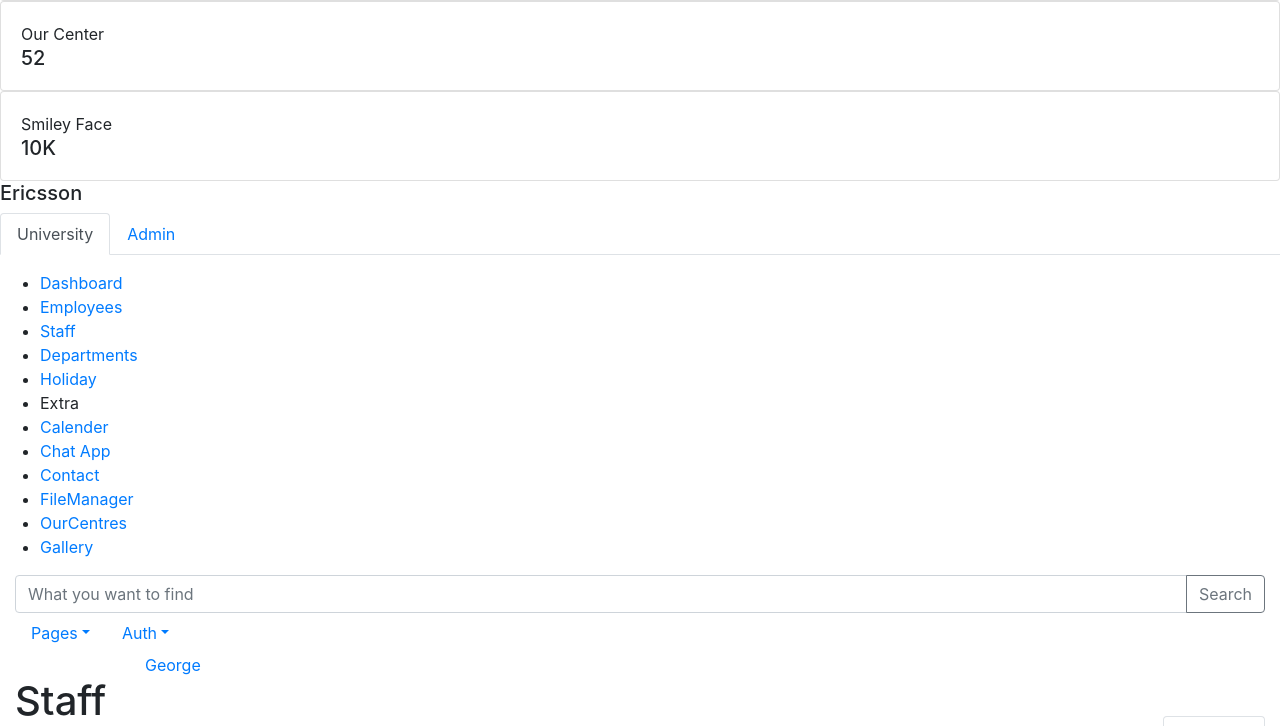
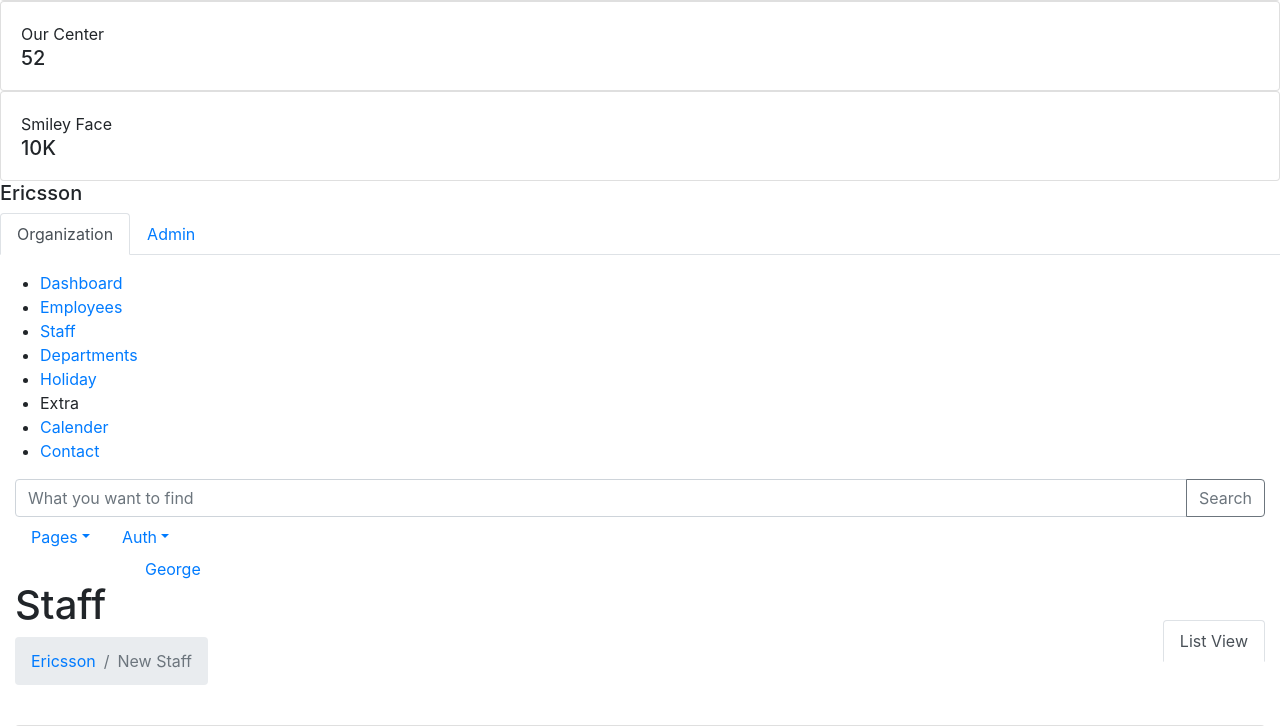
Before and after one commit to ArtiDoltani/Admin_for_organization, a PHP site: page /Admin_for_orgnaization/organization/new_staff.php in a window 1280 px wide. Shown: the part 2863-3589 px from the top of the page. Run offline with PHP 8.4, Linux system fonts and the light colour scheme; data that the repository does not hold is empty; some libraries are stand-ins or nearby versions.

Commit message:
added new Changes

```diff
--- a/backend/employee_crud.php
+++ b/backend/employee_crud.php
@@ -88,7 +88,7 @@
             if (create_employee($folder, $email, $f_name, $l_name, $position, $phone,$tl_id,$dept_id,$em_password)) {
                 echo "<script>
         alert('Employee Added Successfully');
-
+      window.location.href='../organization/employees.php';
         </script>
         ";
             } else {
--- a/backend/login.php
+++ b/backend/login.php
@@ -13,7 +13,7 @@ if($_SERVER['REQUEST_METHOD']=='POST'){
             $_SESSION['loggedin']=true;
             $_SESSION['Email']=$email;
          echo"<script>alert('loggedin');
-         window.location.href='../organization/index.php';
+         window.location.href='../organization/admin_dashboard.php';
          </script>";
         }
         else{
--- /dev/null
+++ b/index.php
@@ -0,0 +1,3 @@
+<?php
+header('location:/Admin_for_organization/organization/all_login.html');
+?>
--- a/organization/app-contact.php
+++ b/organization/app-contact.php
@@ -776,7 +776,7 @@
             <div class="tab-pane fade show active" id="menu-uni" role="tabpanel">
                 <nav class="sidebar-nav">
                     <ul class="metismenu">
-                        <li><a href="index.php"><i class="fa fa-dashboard"></i><span>Dashboard</span></a></li>
+                        <li><a href="admin_dashboard.php"><i class="fa fa-dashboard"></i><span>Dashboard</span></a></li>
                         <li><a href="employees.php"><i class="fa fa-black-tie"></i><span>Employees</span></a></li>
                         <!-- <li><a href="staff.php"><i class="fa fa-user-circle-o"></i><span>Staff</span></a></li> -->
                         <li><a href="departments.php"><i class="fa fa-users"></i><span>Departments</span></a></li>
--- a/organization/attendance.php
+++ b/organization/attendance.php
@@ -232,7 +232,7 @@
                 <ul class="list-group list-unstyled">
                     <li class="list-group-item mb-2">
                         <p>Light Version</p>
-                        <a href="../organization/index.php"><img src="../assets/images/themes/default.png" class="img-fluid" alt="" /></a>
+                        <a href="../organization/admin_dashboard.php"><img src="../assets/images/themes/default.png" class="img-fluid" alt="" /></a>
                     </li>
                     <li class="list-group-item mb-2">
                         <p>Dark Version</p>
--- a/organization/departments.php
+++ b/organization/departments.php
@@ -235,7 +235,7 @@
                 <ul class="list-group list-unstyled">
                     <li class="list-group-item mb-2">
                         <p>Light Version</p>
-                        <a href="../organization/index.php"><img src="../assets/images/themes/default.png" class="img-fluid" alt="" /></a>
+                        <a href="../organization/admin_dashboard.php"><img src="../assets/images/themes/default.png" class="img-fluid" alt="" /></a>
                     </li>
                     <li class="list-group-item mb-2">
                         <p>Dark Version</p>
@@ -775,7 +775,7 @@
             <div class="tab-pane fade show active" id="menu-uni" role="tabpanel">
                 <nav class="sidebar-nav">
                     <ul class="metismenu">
-                        <li><a href="index.php"><i class="fa fa-dashboard"></i><span>Dashboard</span></a></li>
+                        <li><a href="admin_dashboard.php"><i class="fa fa-dashboard"></i><span>Dashboard</span></a></li>
                         <li><a href="employees.php"><i class="fa fa-black-tie"></i><span>Employees</span></a></li>
                         <!-- <li><a href="staff.php"><i class="fa fa-user-circle-o"></i><span>Staff</span></a></li> -->
                         <li class="active"><a href="departments.php"><i class="fa fa-users"></i><span>Departments</span></a></li>
--- a/organization/edit_task.php
+++ b/organization/edit_task.php
@@ -262,7 +262,7 @@ include '../backend/taskboard.php';
                 <div class="tab-pane fade" id="menu-uni" role="tabpanel">
                     <nav class="sidebar-nav">
                         <ul class="metismenu">
-                            <li><a href="index.php"><i class="fa fa-dashboard"></i><span>Dashboard</span></a></li>
+                            <li><a href="admin_dashboard.php"><i class="fa fa-dashboard"></i><span>Dashboard</span></a></li>
                             <li><a href="employees.php"><i class="fa fa-black-tie"></i><span>Employees</span></a></li>
                             <li><a href="staff.php"><i class="fa fa-user-circle-o"></i><span>Staff</span></a></li>
                             <li><a href="departments.php"><i class="fa fa-users"></i><span>Departments</span></a></li>
--- a/organization/employees.php
+++ b/organization/employees.php
@@ -776,7 +776,7 @@
             <div class="tab-pane fade show active" id="menu-uni" role="tabpanel">
                 <nav class="sidebar-nav">
                     <ul class="metismenu">
-                        <li><a href="index.php"><i class="fa fa-dashboard"></i><span>Dashboard</span></a></li>
+                        <li><a href="admin_dashboard.php"><i class="fa fa-dashboard"></i><span>Dashboard</span></a></li>
                         <li class="active"><a href="employees.php"><i class="fa fa-black-tie"></i><span>Employees</span></a></li>
                         <!-- <li><a href="staff.php"><i class="fa fa-user-circle-o"></i><span>Staff</span></a></li> -->
                         <li><a href="departments.php"><i class="fa fa-users"></i><span>Departments</span></a></li>
--- a/organization/events.html
+++ b/organization/events.html
@@ -840,7 +840,8 @@
                 <div class="tab-pane fade show active" id="menu-uni" role="tabpanel">
                     <nav class="sidebar-nav">
                         <ul class="metismenu">
-                            <li><a href="index.php"><i class="fa fa-dashboard"></i><span>Dashboard</span></a></li>
+                            <li><a href="admin_dashboard.php"><i class="fa fa-dashboard"></i><span>Dashboard</span></a>
+                            </li>
                             <li><a href="employees.php"><i class="fa fa-black-tie"></i><span>Employees</span></a>
                             </li>
                             <li><a href="staff.php"><i class="fa fa-user-circle-o"></i><span>Staff</span></a></li>
@@ -852,7 +853,7 @@
                             <!-- <li><a href="app-chat.html"><i class="fa fa-comments-o"></i><span>Chat App</span></a></li> -->
                             <li><a href="app-contact.php"><i class="fa fa-address-book"></i><span>Contact</span></a>
                             </li>
-                            </ul>
+                        </ul>
                     </nav>
                 </div>
                 <div class="tab-pane fade" id="menu-admin" role="tabpanel">
--- a/organization/holiday.php
+++ b/organization/holiday.php
@@ -777,7 +777,7 @@
             <div class="tab-pane fade show active" id="menu-uni" role="tabpanel">
                 <nav class="sidebar-nav">
                     <ul class="metismenu">
-                        <li><a href="index.php"><i class="fa fa-dashboard"></i><span>Dashboard</span></a></li>
+                        <li><a href="admin_dashboard.php"><i class="fa fa-dashboard"></i><span>Dashboard</span></a></li>
                         <li><a href="employees.php"><i class="fa fa-black-tie"></i><span>Employees</span></a></li>
                         <!-- <li><a href="staff.php"><i class="fa fa-user-circle-o"></i><span>Staff</span></a></li> -->
                         <li><a href="departments.php"><i class="fa fa-users"></i><span>Departments</span></a></li>
--- a/organization/leave.php
+++ b/organization/leave.php
@@ -752,7 +752,7 @@
             <div class="tab-pane fade" id="menu-uni" role="tabpanel">
                 <nav class="sidebar-nav">
                     <ul class="metismenu">
-                        <li><a href="index.php"><i class="fa fa-dashboard"></i><span>Dashboard</span></a></li>
+                        <li><a href="admin_dashboard.php"><i class="fa fa-dashboard"></i><span>Dashboard</span></a></li>
                         <li><a href="employees.php"><i class="fa fa-black-tie"></i><span>Employees</span></a></li>
                         <!-- <li><a href="staff.php"><i class="fa fa-user-circle-o"></i><span>Staff</span></a></li> -->
                         <li><a href="departments.php"><i class="fa fa-users"></i><span>Departments</span></a></li>
--- a/organization/new_staff.php
+++ b/organization/new_staff.php
@@ -769,38 +769,33 @@
     <div id="left-sidebar" class="sidebar">
         <h5 class="brand-name">Ericsson<a href="javascript:void(0)" class="menu_option float-right"><i class="icon-grid font-16" data-toggle="tooltip" data-placement="left" title="Grid & List Toggle"></i></a></h5>
         <ul class="nav nav-tabs">
-            <li class="nav-item"><a class="nav-link active" data-toggle="tab" href="#menu-uni">University</a></li>
+            <li class="nav-item"><a class="nav-link active" data-toggle="tab" href="#menu-uni">Organization</a></li>
             <li class="nav-item"><a class="nav-link" data-toggle="tab" href="#menu-admin">Admin</a></li>
         </ul>
         <div class="tab-content mt-3">
             <div class="tab-pane fade show active" id="menu-uni" role="tabpanel">
                 <nav class="sidebar-nav">
                     <ul class="metismenu">
-                        <li><a href="index.php"><i class="fa fa-dashboard"></i><span>Dashboard</span></a></li>
+                        <li><a href="admin_dashboard.php"><i class="fa fa-dashboard"></i><span>Dashboard</span></a></li>
                         <li><a href="employees.php"><i class="fa fa-black-tie"></i><span>Employees</span></a></li>
                         <li class="active"><a href="staff.php"><i class="fa fa-user-circle-o"></i><span>Staff</span></a></li>
-                        <li><a href="departments.html"><i class="fa fa-users"></i><span>Departments</span></a></li>
+                        <li><a href="departments.php"><i class="fa fa-users"></i><span>Departments</span></a></li>
                         <li><a href="holiday.php"><i class="fa fa-bullhorn"></i><span>Holiday</span></a></li>
                         <li class="g_heading">Extra</li>
                         <li><a href="events.html"><i class="fa fa-calendar"></i><span>Calender</span></a></li>
-                        <li><a href="app-chat.html"><i class="fa fa-comments-o"></i><span>Chat App</span></a></li>
-                        <li><a href="app-contact.html"><i class="fa fa-address-book"></i><span>Contact</span></a></li>
-                        <li><a href="app-filemanager.html"><i class="fa fa-folder"></i><span>FileManager</span></a></li>
-                        <li><a href="our-centres.html"><i class="fa fa-map"></i><span>OurCentres</span></a></li>
-                        <li><a href="gallery.html"><i class="fa fa-camera-retro"></i><span>Gallery</span></a></li>
-                    </ul>
+                        <!-- <li><a href="app-chat.html"><i class="fa fa-comments-o"></i><span>Chat App</span></a></li> -->
+                        <li><a href="app-contact.php"><i class="fa fa-address-book"></i><span>Contact</span></a></li>
+                                           </ul>
                 </nav>
             </div>
             <div class="tab-pane fade" id="menu-admin" role="tabpanel">
                 <nav class="sidebar-nav">
                     <ul class="metismenu">
                         <li><a href="payments.php"><i class="fa fa-credit-card"></i><span>Payments</span></a></li>
-                        <!-- <li><a href="noticeboard.html"><i class="fa fa-dashboard"></i><span>Noticeboard</span></a></li> -->
                         <li><a href="taskboard.php"><i class="fa fa-list-ul"></i><span>Taskboard</span></a></li>
                         <li><a href="attendance.php"><i class="fa fa-calendar-check-o"></i><span>Attendance</span></a></li>
-                        <li><a href="leave.html"><i class="fa fa-flag"></i><span>Leave</span></a></li>
-                        <li><a href="setting.html"><i class="fa fa-gear"></i><span>Settings</span></a></li>
-                    </ul>
+                        <li><a href="leave.php"><i class="fa fa-flag"></i><span>Leave</span></a></li>
+                      </ul>
                 </nav>
             </div>
         </div>
--- a/organization/payments.php
+++ b/organization/payments.php
@@ -797,7 +797,7 @@
                 <div class="tab-pane fade" id="menu-uni" role="tabpanel">
                     <nav class="sidebar-nav">
                         <ul class="metismenu">
-                            <li><a href="index.php"><i class="fa fa-dashboard"></i><span>Dashboard</span></a></li>
+                            <li><a href="admin_dashboard.php"><i class="fa fa-dashboard"></i><span>Dashboard</span></a></li>
                             <li><a href="employees.php"><i class="fa fa-black-tie"></i><span>Employees</span></a></li>
                             <!-- <li><a href="staff.php"><i class="fa fa-user-circle-o"></i><span>Staff</span></a></li> -->
                             <li><a href="departments.html"><i class="fa fa-users"></i><span>Departments</span></a></li>
--- a/organization/taskboard.php
+++ b/organization/taskboard.php
@@ -767,7 +767,7 @@ include '../backend/dbconnection.php';
                 <div class="tab-pane fade" id="menu-uni" role="tabpanel">
                     <nav class="sidebar-nav">
                         <ul class="metismenu">
-                            <li><a href="index.php"><i class="fa fa-dashboard"></i><span>Dashboard</span></a></li>
+                            <li><a href="admin_dashboard.php"><i class="fa fa-dashboard"></i><span>Dashboard</span></a></li>
                             <li><a href="employees.php"><i class="fa fa-black-tie"></i><span>Employees</span></a></li>
                             <!-- <li><a href="staff.php"><i class="fa fa-user-circle-o"></i><span>Staff</span></a></li> -->
                             <li><a href="departments.php"><i class="fa fa-users"></i><span>Departments</span></a></li>
```
Also changed, not shown: organization/admin_dashboard.php (renamed from organization/index.php, +2 -20 lines), organization/all_login.html (added, +61 -0 lines).
